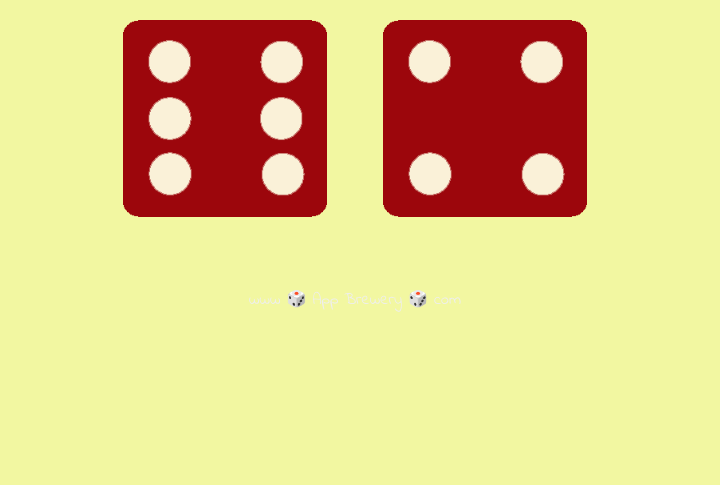
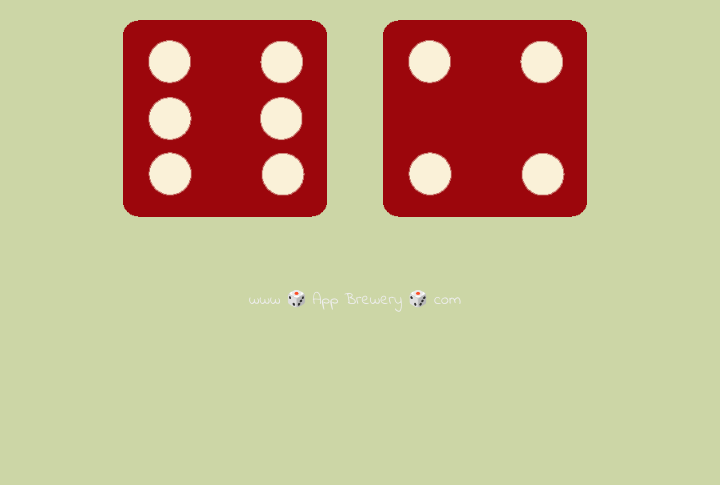
Before and after one commit to nikhilbandgar/Dice-Game, a plain HTML site: page index.html in a window 1280 px wide. Shown: the part 315-800 px from the top of the page, without its empty margins (285-1005 px from the left). Drawn offline with Linux system fonts and the light colour scheme.

Commit message:
updated styles.css change bg color

```diff
--- a/styles.css
+++ b/styles.css
@@ -11,7 +11,7 @@
 }
 
 body {
-  background-color: #F2F7A1;
+  background-color: #CCD6A6;
 }
 
 h1 {
```
